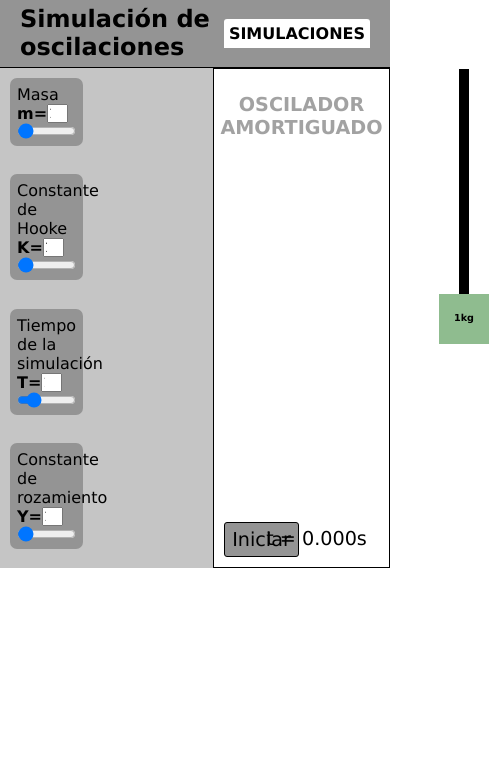
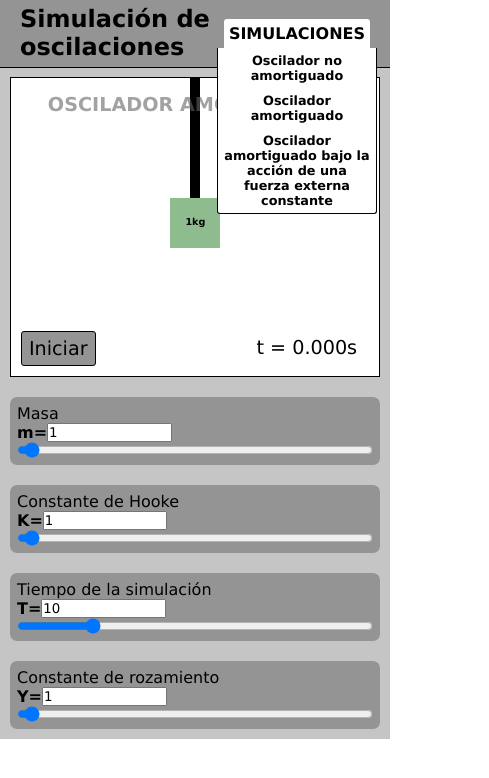
Before and after one commit to NolanS-OMG/PIA-Metodos, a plain HTML site: page rutas/osciladorAmortiguado.html in a window 390 px wide. Both pictures are taken after a click on the element "SIMULACIONES". Shown: the whole page, 489 px wide, since content can reach past the window. Drawn offline with Linux system fonts and the light colour scheme.

Commit message:
Se hizo con diseño responsive y se cambió la manera en que se abre el menú

```diff
--- /dev/null
+++ b/JS/index.js
@@ -0,0 +1,25 @@
+const simulaciones = document.getElementById('Simulaciones');
+console.log(simulaciones);
+const muestraSimulaciones = document.getElementById('elegirSimulaciones');
+
+let mostrado = false;
+
+const MostrarSimulaciones = () => {
+    muestraSimulaciones.style.display = 'flex';
+}
+
+const OcultarSimulaciones = () => {
+    muestraSimulaciones.style.display = 'none';
+}
+
+const CambiarMuestraSimulaciones = () => {
+    if (mostrado) {
+        OcultarSimulaciones();
+        mostrado = false;
+    } else {
+        MostrarSimulaciones();
+        mostrado = true;
+    }
+}
+
+simulaciones.addEventListener('click', CambiarMuestraSimulaciones);
--- a/assets/styles.css
+++ b/assets/styles.css
@@ -31,6 +31,7 @@ a {
     min-height: 8vh;
     background-color: var(--dark-background-color);
     border-bottom: solid 1px black;
+    z-index: 2;
 }
 
 .nav-bar h1 {
@@ -48,16 +49,6 @@ a {
     margin-right: 20px;
     border-radius: 3px 3px 0px 0px;
     cursor: pointer;
-}
-
-.nav-bar h4:hover ul {
-    display: flex;
-    transition: 0.5s;
-}
-
-.nav-bar h4 ul:hover {
-    display: flex;
-    transition: 0.5s;
 }
 
 .nav-bar h4 ul {
@@ -108,6 +99,8 @@ a {
 .blue-color {
     color: blue;
 }
+
+/* SIMULADORES */
 
 .container {
     display: flex;
@@ -213,3 +206,112 @@ a {
     background-color: transparent;
     border: none;
 }
+
+@media screen and ( max-width: 576px ) {
+    .container {
+        display: flex;
+        flex-direction: column-reverse;
+        justify-content: center;
+        background-color: var(--background-color);
+    }
+
+    .simulator-options {
+        display: flex;
+        flex-wrap: wrap;
+        width: 100%;
+        margin-right: 10px;
+    }
+
+    .simulator-options div {
+        display: flex;
+        flex-direction: column;
+        width: 100%;
+        height: fit-content;
+        background-color: var(--dark-background-color);
+        border-radius: 7px;
+        margin: 10px;
+        padding: 7px;
+    }
+
+    .simulator-options div p span {
+        display: flex;
+        font-weight: bold;
+    }
+
+    .simulator-options div p span input {
+        width: 35%;
+    }
+
+    .simulator-container {
+        position: relative;
+        width: 95%;
+        height: 300px;
+        margin: 2.5%;
+        background-color: white;
+        border: solid 1px black;
+    }
+
+    .simulator-container h6 {
+        position: absolute;
+        top: 5%;
+        width: 100%;
+        text-align: center;
+        font-size: 1.2rem;
+        color: rgba(100, 100, 100, 0.6);
+        z-index: 1;
+    }
+
+    .simulator-container button {
+        position: absolute;
+        bottom: 10px;
+        left: 10px;
+        width: 75px;
+        height: 35px;
+        text-align: center;
+        font-size: 1.2rem;
+        background-color: var(--dark-background-color);
+        border: solid 1px black;
+        border-radius: 3px;
+        cursor: pointer;
+    }
+
+    .simulator-container button:hover {
+        background-color: var(--background-color);
+        color: #0f0f0f;
+    }
+
+    #resorte {
+        position: absolute;
+        top: 0;
+        left: 48.75%;
+        width: 10px;
+        height: 120px;
+        background-color: black;
+    }
+
+    #peso {
+        position: absolute;
+        top: 100%;
+        left: -20px;
+        width: 50px;
+        height: 50px;
+        padding-top: 18px;
+        background-color: darkseagreen;
+        text-align: center;
+        font-weight: bold;
+        font-size: 0.6rem;
+    }
+
+    #tiempoMostrado {
+        position: absolute;
+        bottom: 10px;
+        right: 10px;
+        width: 125px;
+        height: 35px;
+        text-align: center;
+        padding-top: 5px;
+        font-size: 1.2rem;
+        background-color: transparent;
+        border: none;
+    }
+}
--- a/rutas/osciladorAmortiguado.html
+++ b/rutas/osciladorAmortiguado.html
@@ -10,12 +10,12 @@
 <body>
     <nav class="nav-bar">
         <h1><a href="../index.html">Simulación de oscilaciones</a></h1>
-        <h4>
+        <h4 id = "Simulaciones">
             <span>SIMULACIONES</span>
-            <ul>
-                <li><a href="osciladorNoAmortiguado.html">Oscilador no amortiguado</a></li>
-                <li><a href=".osciladorAmortiguado.html">Oscilador amortiguado</a></li>
-                <li><a href="osciladorBajoFuerzaConstante.html">Oscilador amortiguado bajo la acción de una fuerza externa constante</a></li>
+            <ul id = "elegirSimulaciones">
+                <li><a href="../rutas/osciladorNoAmortiguado.html">Oscilador no amortiguado</a></li>
+                <li><a href="../rutas/osciladorAmortiguado.html">Oscilador amortiguado</a></li>
+                <li><a href="../rutas/osciladorBajoFuerzaConstante.html">Oscilador amortiguado bajo la acción de una fuerza externa constante</a></li>
             </ul>
         </h4>
     </nav>
@@ -66,5 +66,6 @@
     </div>
 
     <script src="../JS/osciladorAmortiguado.js"></script>
+    <script src="../JS/index.js"></script>
 </body>
 </html>
```
Also changed, not shown: index.html (+4 -2 lines), rutas/osciladorBajoFuerzaConstante.html (+6 -5 lines), rutas/osciladorNoAmortiguado.html (+6 -5 lines).
